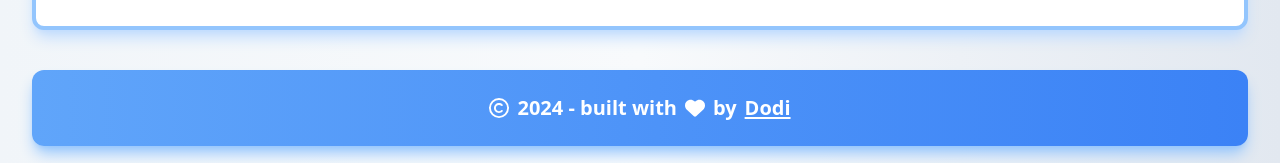
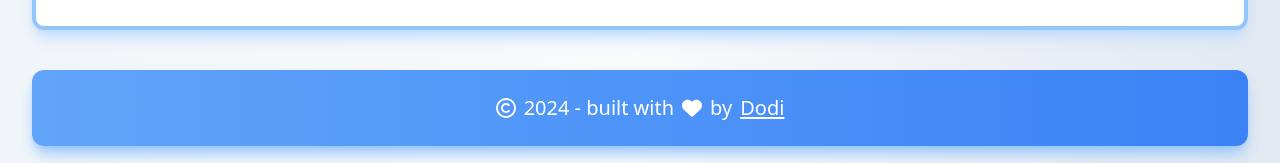
Before and after one commit to dodichakill/web-porto, a Next.js app: page /skills in a window 1280 px wide. Shown: the part 910-1073 px from the top of the page. Built offline with nearby package versions, Linux system fonts and the light colour scheme.

Commit message:
update footer

```diff
--- a/src/components/Footer.jsx
+++ b/src/components/Footer.jsx
@@ -4,7 +4,7 @@ import { FaHeart, FaRegCopyright } from "react-icons/fa6";
 
 function Footer() {
   return (
-    <footer className="w-[95%] m-auto mt-10 p-6 bg-gradient-to-r from-blue-400 to-blue-500 rounded-xl text-white font-sans text-xl font-semibold text-center flex items-center justify-center shadow-lg shadow-blue-300">
+    <footer className="w-[95%] m-auto mt-10 p-6 bg-gradient-to-r from-blue-400 to-blue-500 rounded-xl text-white font-sans text-lg md:text-xl text-center flex items-center justify-center shadow-lg shadow-blue-300">
       <FaRegCopyright className="mr-2" /> 2024 - built with{" "}
       <FaHeart className="text-white mx-2" /> by{" "}
       <Link
```
